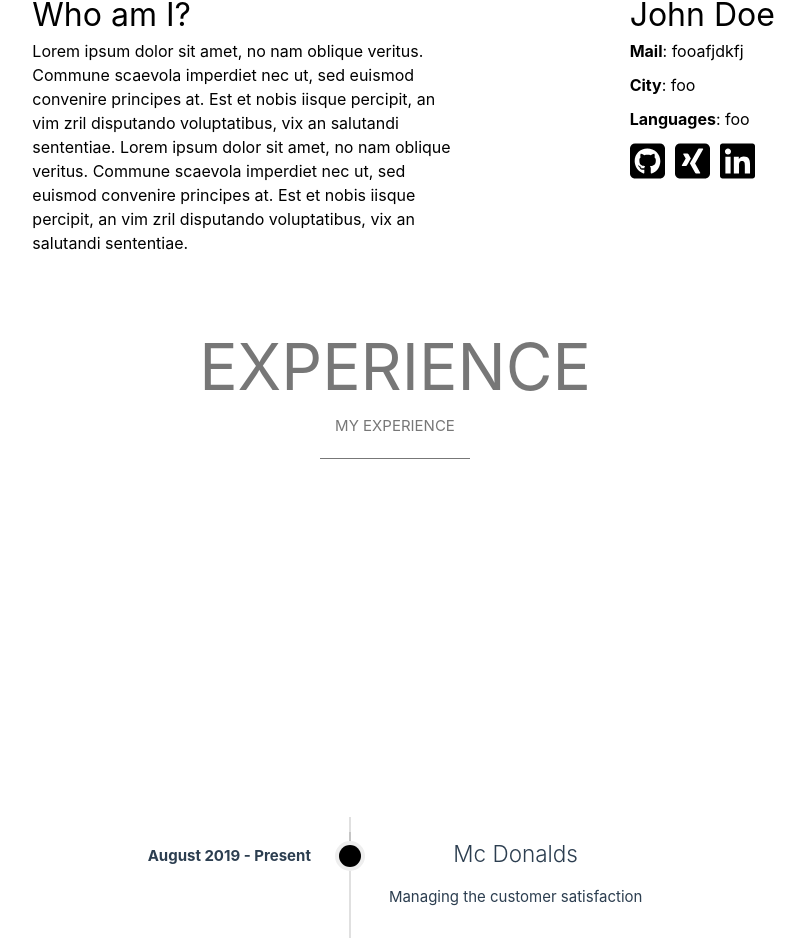
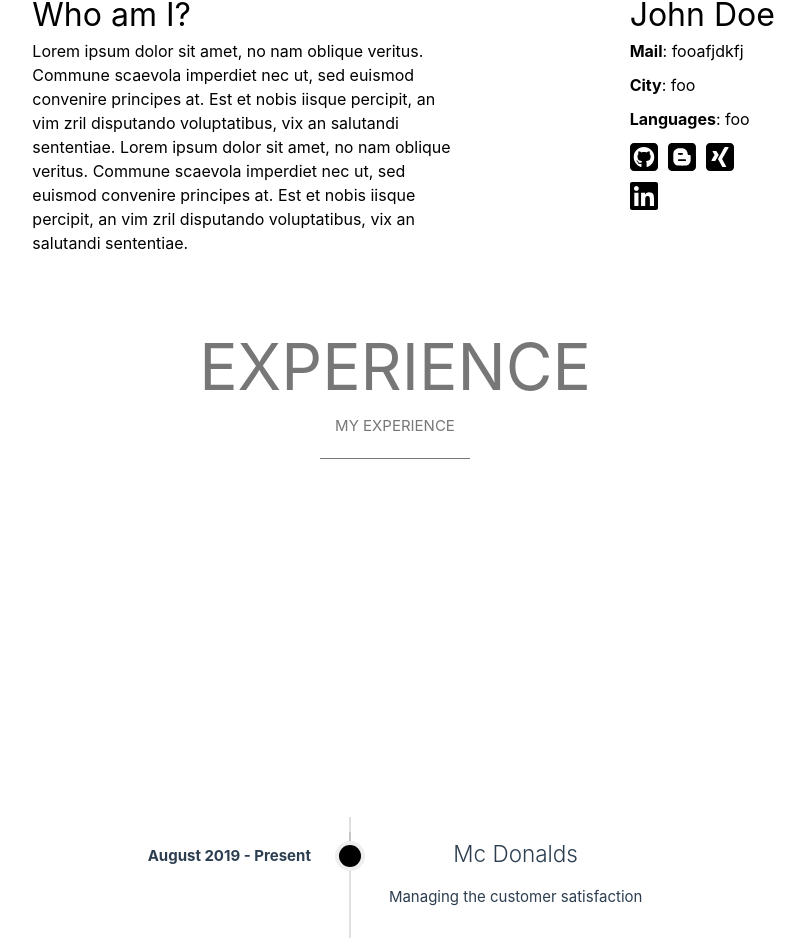
Before and after one commit to ma8el/website, a Vue app: page / in a window 1280 px wide. Shown: the part 1378-2316 px from the top of the page, without its empty margins (245-1050 px from the left). Built offline with nearby package versions, Linux system fonts and the light colour scheme; no server answers.

Commit message:
Adjust social bar

```diff
--- a/src/components/SocialBar.vue
+++ b/src/components/SocialBar.vue
@@ -10,18 +10,23 @@
     <div class="social-wrap">
       <ul class="social-bar">
         <li>
-          <a :href="links.metadata.github" target="_blank">
-            <font-awesome-icon class="icon" :icon="['fab', 'github-square']" />
+          <a :href="links.github" target="_blank">
+            <font-awesome-icon class="icon" icon="fa-brands fa-github-square" />
           </a>
         </li>
         <li>
-          <a :href="links.metadata.xing" target="_blank">
+          <a :href="links.blog" target="_blank">
+            <font-awesome-icon class="icon" icon="fa-brands fa-blogger" />
+          </a>
+        </li>
+        <li>
+          <a :href="links.xing" target="_blank">
             <font-awesome-icon class="icon" icon="fa-brands fa-square-xing" />
           </a>
         </li>
         <li>
-          <a :href="links.metadata.linkedin" target="_blank">
-            <font-awesome-icon class="icon" :icon="['fab', 'linkedin']" />
+          <a :href="links.linkedin" target="_blank">
+            <font-awesome-icon class="icon" icon="fa-brands fa-linkedin" />
           </a>
         </li>
       </ul>
@@ -39,7 +44,7 @@
   }
   .icon {
     float: left;
-    font-size: 2.5rem;
+    font-size: 2rem;
     color: black;
   }
 }
```
